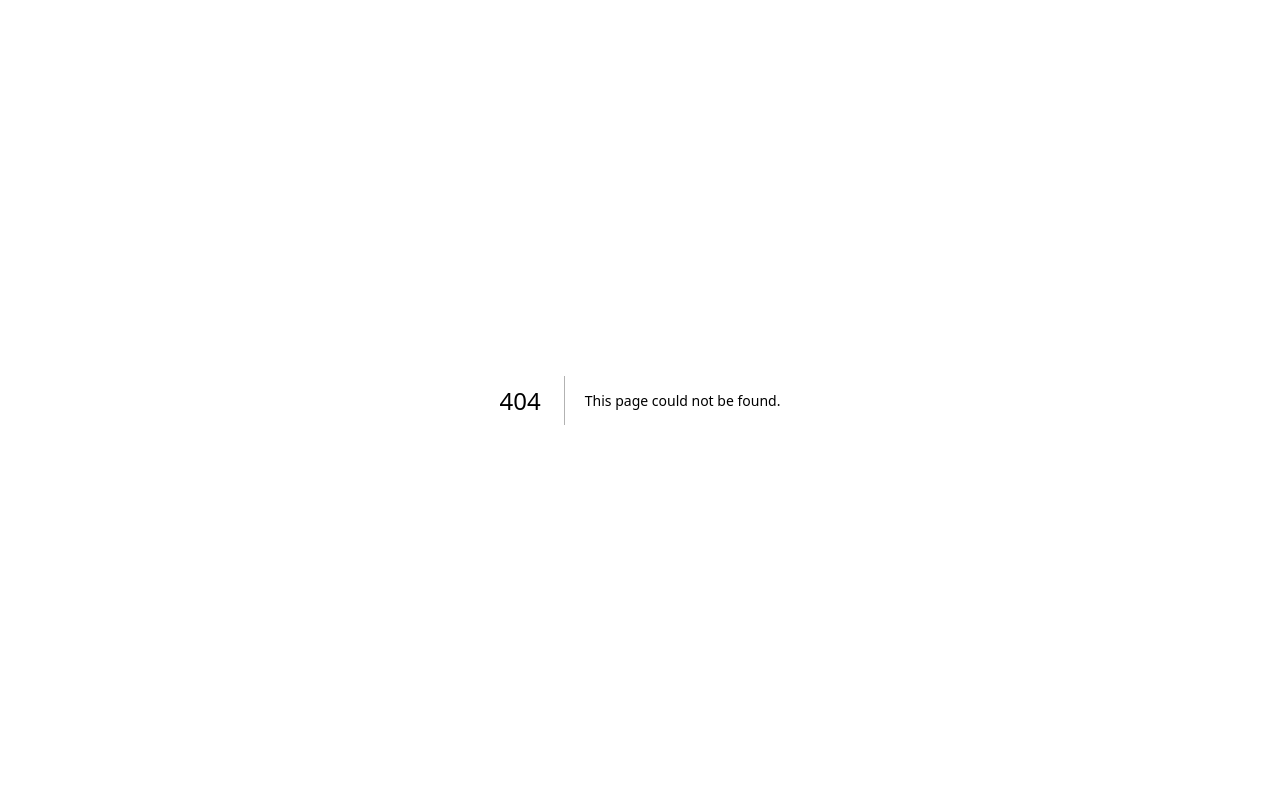
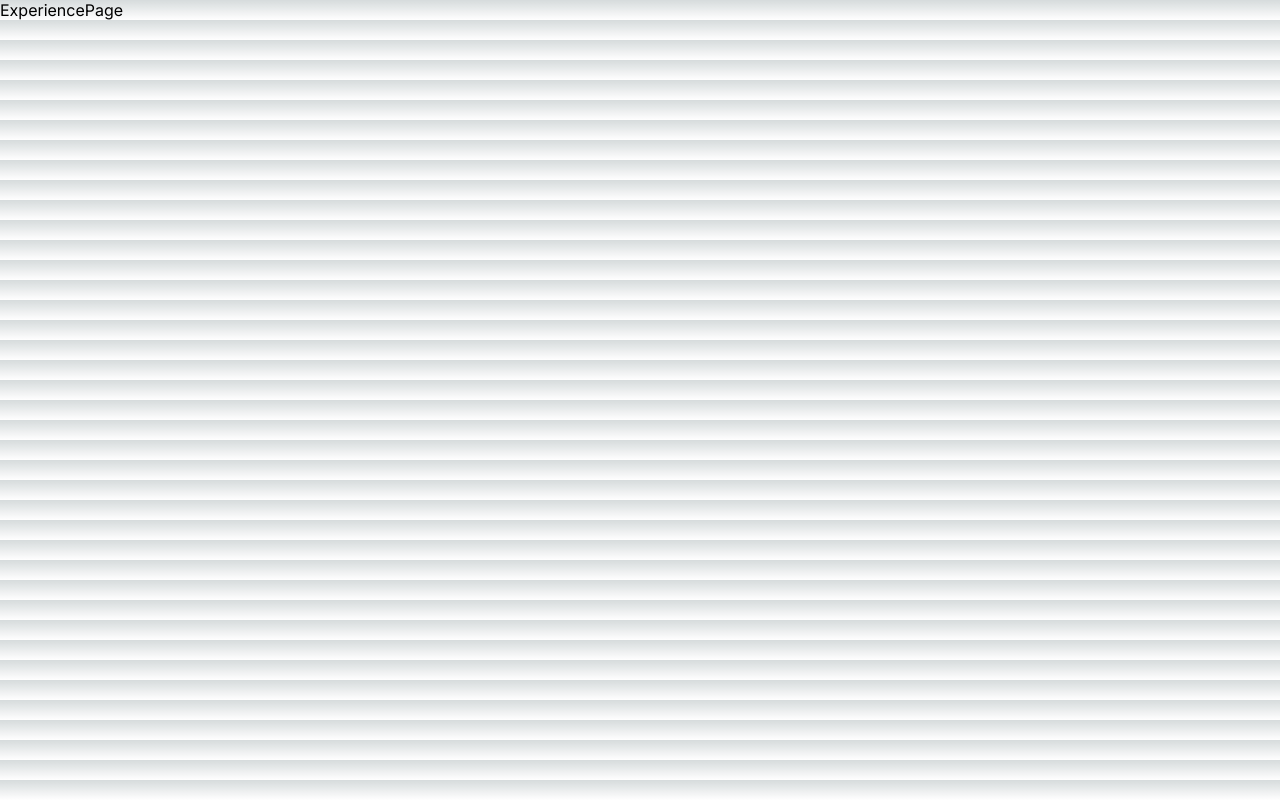
Before and after one commit to alphadev97/Alpha97---Personel-Portfolio, a Next.js app: page /experience in a window 1280 px wide. Before the commit this address had no page. Built offline with nearby package versions, Linux system fonts and the light colour scheme.

Commit message:
experiencePage

```diff
--- /dev/null
+++ b/src/app/experience/page.tsx
@@ -0,0 +1,7 @@
+import styles from "./experience.module.css";
+
+const ExperiencePage = () => {
+  return <div>ExperiencePage</div>;
+};
+
+export default ExperiencePage;
```
Also changed, not shown: src/app/experience/experience.module.css (added).
